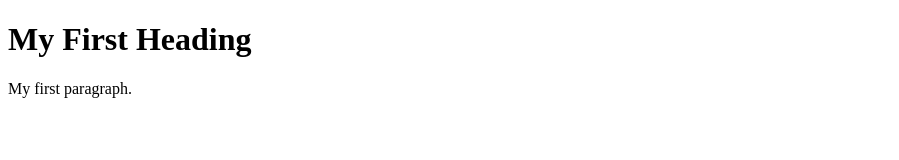
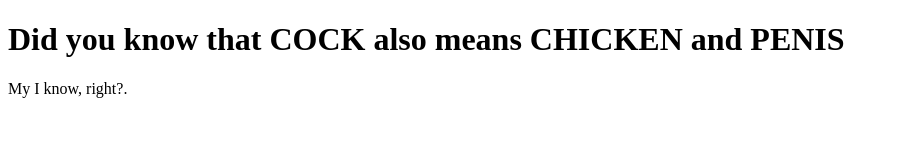
Before and after one commit to admraaba/cock-website, a plain HTML site: page index.html in a window 1280 px wide. Shown: the whole page, without its empty margins (0-899 px from the left). Drawn offline with Linux system fonts and the light colour scheme.

Commit message:
Update index.html

```diff
--- a/index.html
+++ b/index.html
@@ -5,8 +5,8 @@
 </head>
 <body>
 
-<h1>My First Heading</h1>
-<p>My first paragraph.</p>
+<h1>Did you know that COCK also means CHICKEN and PENIS</h1>
+<p>My I know, right?.</p>
 
 </body>
 </html>
```
